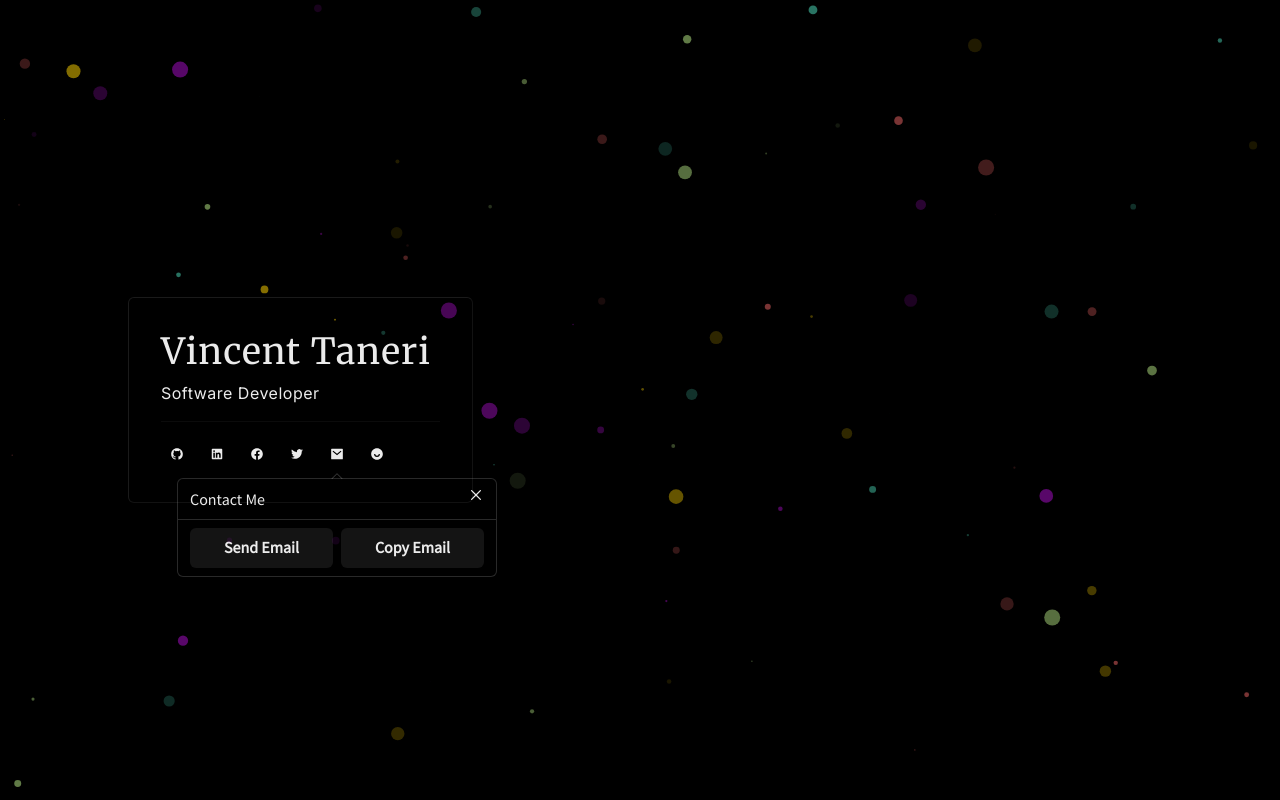
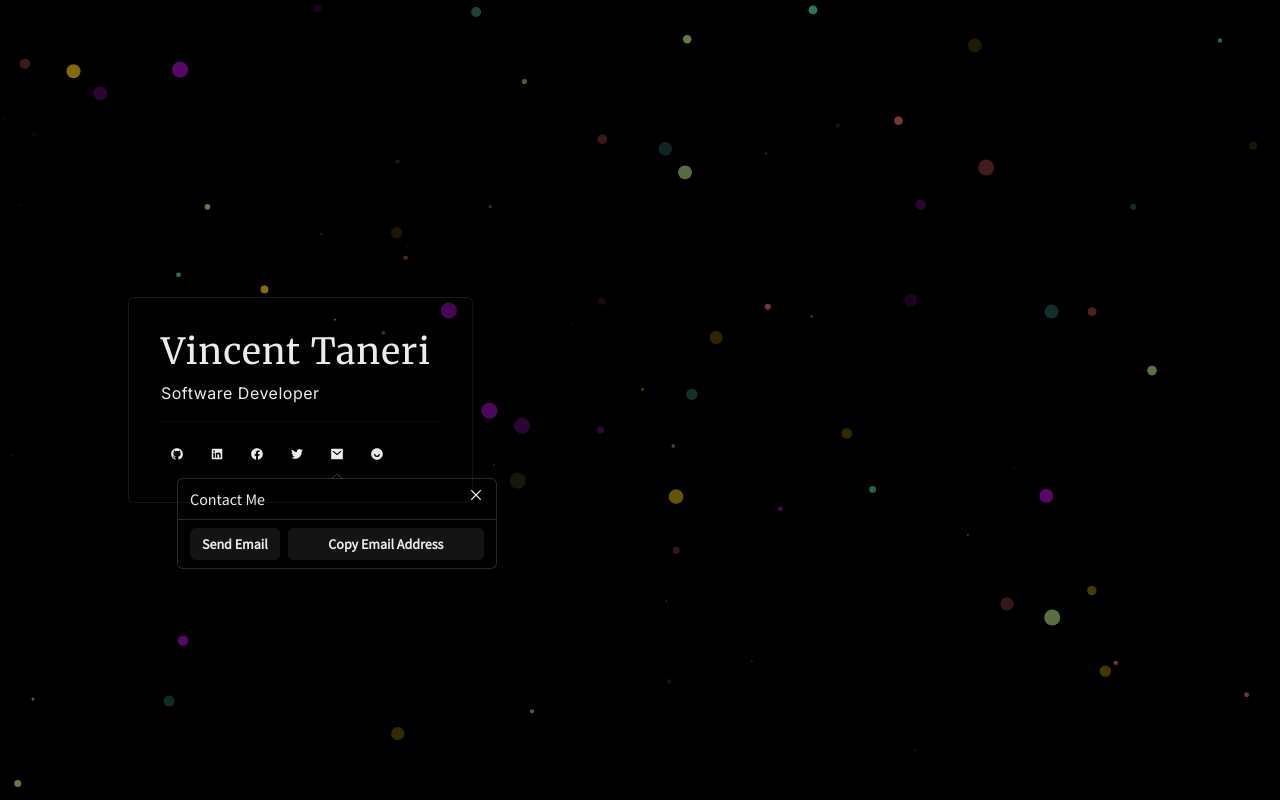
Before and after one commit to tanerijun/vitaneri-v1, a Next.js app: page / in a window 1280 px wide. Both pictures are taken after a click on the button 337 px from the left and 454 px from the top of the page. Built offline with nearby package versions, Linux system fonts and the light colour scheme.

Commit message:
Change email popover

```diff
--- a/src/components/LinkIcons/index.tsx
+++ b/src/components/LinkIcons/index.tsx
@@ -59,11 +59,11 @@ const EmailIcon = () => {
         <PopoverCloseButton />
         <PopoverHeader>Contact Me</PopoverHeader>
         <PopoverBody display="flex" gap={2}>
-          <Button as="a" href={`mailto:${email}`} target="_blank" flex="1">
+          <Button as="a" href={`mailto:${email}`} target="_blank" size="sm">
             Send Email
           </Button>
-          <Button flex="1" onClick={onCopy}>
-            {hasCopied ? 'Email Copied' : 'Copy Email'}
+          <Button size="sm" flex="1" onClick={onCopy}>
+            {hasCopied ? 'Copied To Clipboard' : 'Copy Email Address'}
           </Button>
         </PopoverBody>
       </PopoverContent>
```
